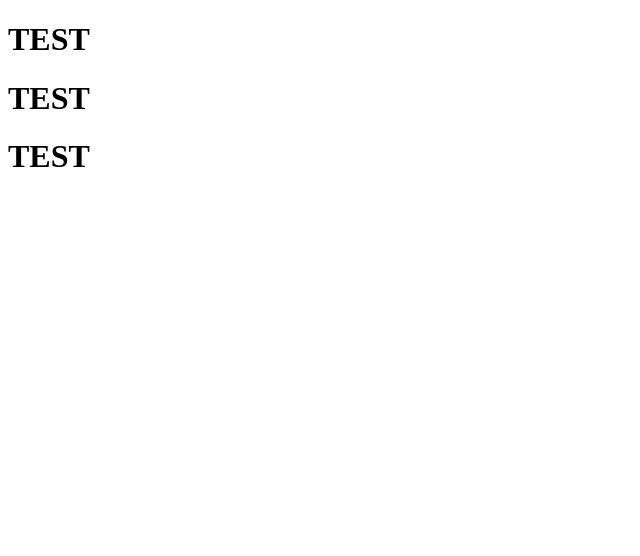
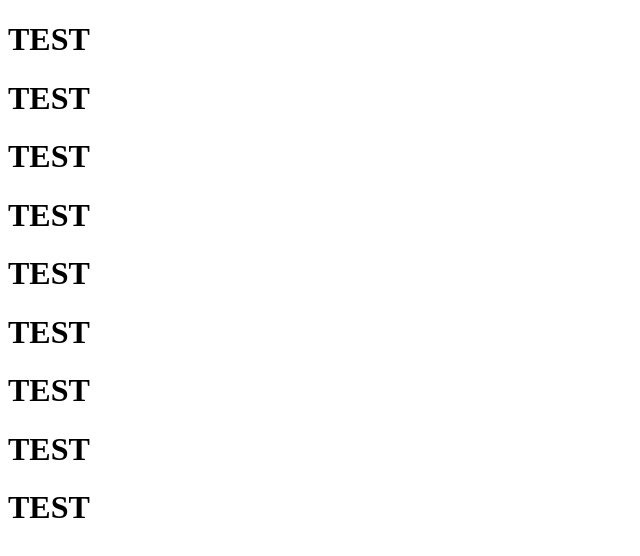
Before and after one commit to DenisLisovoy/test, a plain HTML site: page index.html in a window 1280 px wide. Shown: the whole page, without its empty margins (0-640 px from the left). Drawn offline with Linux system fonts and the light colour scheme.

Commit message:
added new branch

```diff
--- a/index.html
+++ b/index.html
@@ -8,6 +8,11 @@
     <h1>TEST</h1>
     <h1>TEST</h1>
     <h1>TEST</h1>
-
+    <h1>TEST</h1>
+    <h1>TEST</h1>
+    <h1>TEST</h1>
+    <h1>TEST</h1>
+    <h1>TEST</h1>
+    <h1>TEST</h1>
 </body>
 </html>
```
